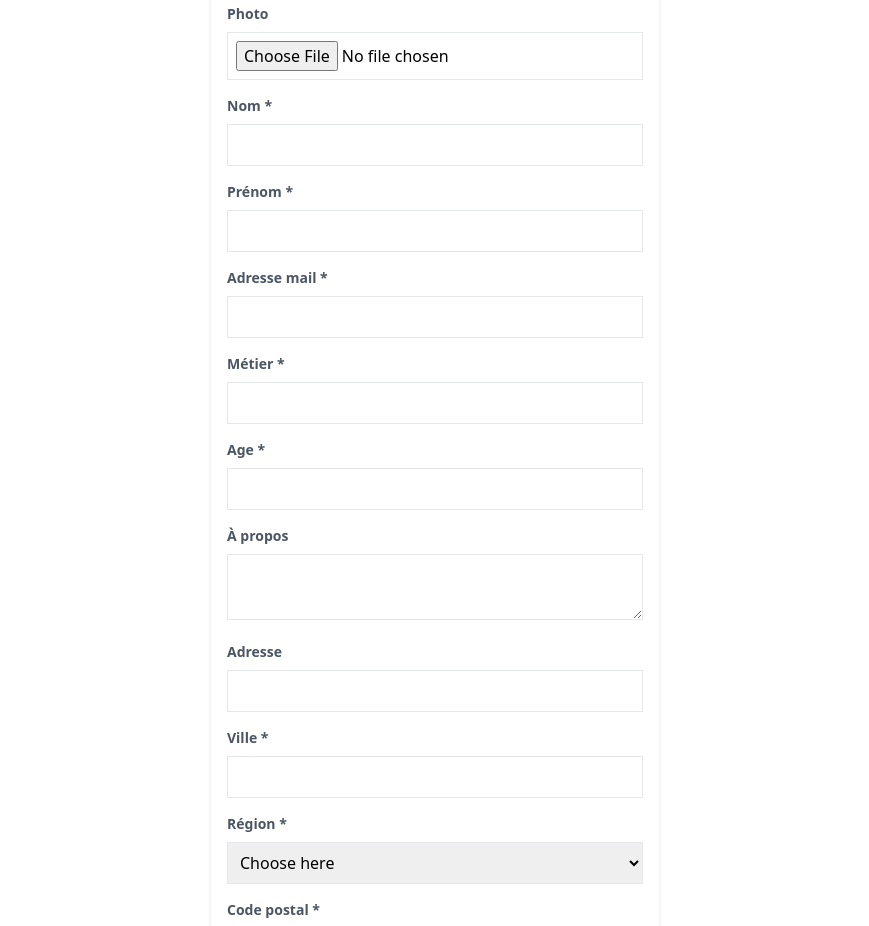
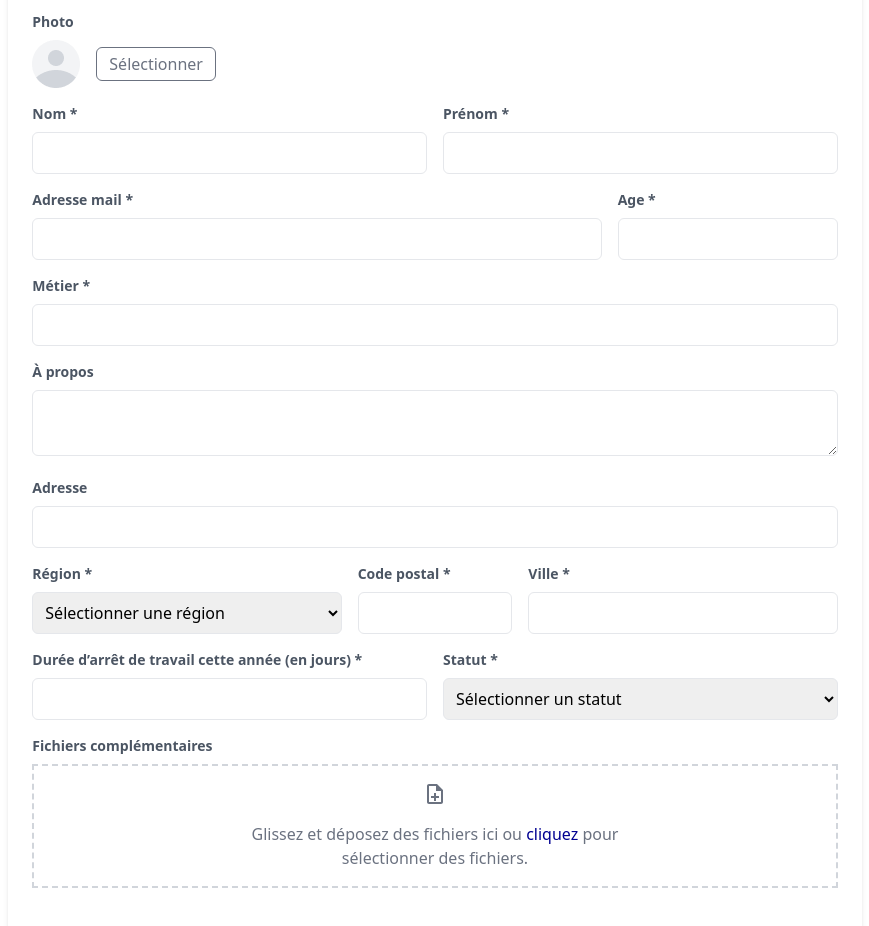
Before and after one commit to oayouub/Chatenay-Malabry--front, a React (Create React App) app in the folder chatenay-app/: page /form in a window 1280 px wide. Shown: the part 200-1126 px from the top of the page, without its empty margins (205-1074 px from the left). Built offline with nearby package versions, Linux system fonts and the light colour scheme.

Commit message:
:lipstick: Add form style

```diff
--- a/chatenay-app/src/Pages/FormPage.js
+++ b/chatenay-app/src/Pages/FormPage.js
@@ -2,15 +2,20 @@ import Navbar from "../components/Navbar";
 import Form from "../components/Form";
 
 const FormPage = () => {
+
+  const urlSearchString = window.location.search;
+  const params = new URLSearchParams(urlSearchString);
+  const id = params.get("id");
+
   return (
     <div>
       <Navbar />
       <div className="flex w-1280 p-7 gap-10 shadow-md mb-8">
         <h1 className="text-gray-900 font-inter font-bold text-3xl leading-9">
-          Ajouter un professionnel
+          {id ? "Modifier prenom" : "Ajouter un professionnel"}
         </h1>
       </div>
-      <Form />
+      <Form id={id} />
     </div>
   );
 };
--- a/chatenay-app/src/components/Form.js
+++ b/chatenay-app/src/components/Form.js
@@ -1,7 +1,10 @@
 import React, { useState, useRef } from "react";
 import DragAndDrop from "./form/DragAndDrop";
+import AvatarInput from "./form/AvatarInput";
 
-const Form = () => {
+import BaseAvatar from "../assets/baseAvatar.png";
+
+const Form = ({ id }) => {
   const [formData, setFormData] = useState({
     photo: null,
     nom: "",
@@ -19,6 +22,8 @@ const Form = () => {
     zoneDeDepot: [],
   });
 
+  const [selectedFile, setSelectedFile] = useState(null);
+
   const fileInputRef = useRef(null);
 
   const handleInputChange = (e) => {
@@ -35,6 +40,8 @@ const Form = () => {
       ...formData,
       [name]: Array.from(files),
     });
+    const file = e.target.files[0];
+    setSelectedFile(file);
   };
 
   const handleDrop = (e) => {
@@ -81,24 +88,17 @@ const Form = () => {
   return (
     <form
       onSubmit={handleSubmit}
-      className="max-w-md mx-auto p-4 bg-white rounded-md shadow-md"
+      className="mx-auto bg-white rounded-md shadow-md w-11/12 md:w-3/4 lg:w-2/3 transition-all mb-8"
     >
-      <div className="mb-4">
-        <label
-          htmlFor="photo"
-          className="block text-sm font-semibold text-gray-600"
-        >
-          Photo
-        </label>
-        <input
-          type="file"
-          name="photo"
-          id="photo"
-          onChange={handleFileChange}
-          className="mt-2 border p-2 w-full"
+      <div className="p-6">
+        <AvatarInput
+          avatar={formData.photo && id ? formData.photo : BaseAvatar}
+          handleFileChange={handleFileChange}
+          selectedFile={selectedFile}
         />
-      </div>
-      <div className="mb-4">
+
+        <div className="flex gap-4">
+          <div className="mb-4 w-1/2">
             <label
               htmlFor="nom"
               className="block text-sm font-semibold text-gray-600"
@@ -111,11 +111,11 @@ const Form = () => {
               id="nom"
               value={formData.nom}
               onChange={handleInputChange}
-          className="mt-2 border p-2 w-full"
+              className="mt-2 border p-2 w-full rounded-md"
               required
             />
           </div>
-      <div className="mb-4">
+          <div className="mb-4 w-1/2">
             <label
               htmlFor="prenom"
               className="block text-sm font-semibold text-gray-600"
@@ -128,11 +128,14 @@ const Form = () => {
               id="prenom"
               value={formData.prenom}
               onChange={handleInputChange}
-          className="mt-2 border p-2 w-full"
+              className="mt-2 border p-2 w-full rounded-md"
               required
             />
           </div>
-      <div className="mb-4">
+        </div>
+
+        <div className="flex gap-4">
+          <div className="mb-4 w-4/5">
             <label
               htmlFor="email"
               className="block text-sm font-semibold text-gray-600"
@@ -145,27 +148,11 @@ const Form = () => {
               id="email"
               value={formData.email}
               onChange={handleInputChange}
-          className="mt-2 border p-2 w-full"
+              className="mt-2 border p-2 w-full rounded-md"
               required
             />
           </div>
-      <div className="mb-4">
-        <label
-          htmlFor="metier"
-          className="block text-sm font-semibold text-gray-600"
-        >
-          Métier *
-        </label>
-        <input
-          type="text"
-          name="metier"
-          id="metier"
-          value={formData.metier}
-          onChange={handleInputChange}
-          className="mt-2 border p-2 w-full"
-          required
-        />
-      </div>
+
           <div className="mb-4">
             <label
               htmlFor="age"
@@ -179,11 +166,31 @@ const Form = () => {
               id="age"
               value={formData.age}
               onChange={handleInputChange}
-          className="mt-2 border p-2 w-full"
+              className="mt-2 border p-2 w-full rounded-md"
               required
             />
           </div>
-      <div className="mb-4">
+        </div>
+
+        <div className="mb-4 w-full">
+          <label
+            htmlFor="metier"
+            className="block text-sm font-semibold text-gray-600"
+          >
+            Métier *
+          </label>
+          <input
+            type="text"
+            name="metier"
+            id="metier"
+            value={formData.metier}
+            onChange={handleInputChange}
+            className="mt-2 border p-2 w-full rounded-md"
+            required
+          />
+        </div>
+
+        <div className="mb-4 w-full">
           <label
             htmlFor="aPropos"
             className="block text-sm font-semibold text-gray-600"
@@ -195,10 +202,11 @@ const Form = () => {
             id="aPropos"
             value={formData.aPropos}
             onChange={handleInputChange}
-          className="mt-2 border p-2 w-full"
+            className="mt-2 border p-2 w-full rounded-md"
           />
         </div>
-      <div className="mb-4">
+
+        <div className="mb-4 w-full">
           <label
             htmlFor="adresse"
             className="block text-sm font-semibold text-gray-600"
@@ -211,10 +219,62 @@ const Form = () => {
             id="adresse"
             value={formData.adresse}
             onChange={handleInputChange}
-          className="mt-2 border p-2 w-full"
+            className="mt-2 border p-2 w-full rounded-md"
           />
         </div>
-      <div className="mb-4">
+
+        <div className="flex gap-4 w-full md:flex-row flex-col">
+          <div className="mb-4 w-full md:w-2/5">
+            <label
+              htmlFor="region"
+              className="block text-sm font-semibold text-gray-600"
+            >
+              Région *
+            </label>
+            <select
+              name="region"
+              id="region"
+              value={formData.region}
+              onChange={handleInputChange}
+              className="mt-2 border p-2 w-full rounded-md"
+              required
+            >
+              <option value="" defaultValue={true} disabled hidden>
+                Sélectionner une région
+              </option>
+              <option value="Île-de-France">Île-de-France</option>
+              <option value="Hauts-de-France">Hauts-de-France</option>
+              <option value="Bourgogne-Franche-Comté">Bourgogne-Franche-Comté</option>
+              <option value="Nouvelle-Aquitaine">Nouvelle-Aquitaine</option>
+              <option value="Pays de la Loiredl">Pays de la Loire</option>
+              <option value="Occitanie">Occitanie</option>
+              <option value="Auvergne-Rhône-Alpes">Auvergne-Rhône-Alpes</option>
+              <option value="Provence-Alpes-Côte d'Azur">Provence-Alpes-Côte d'Azur</option>
+              <option value="Corse">Corse</option>
+              <option value="Bretagne">Bretagne</option>
+              <option value="Centre-Val de Loire">Centre-Val de Loire</option>
+              <option value="Grand Est">Grand Est</option>
+              <option value="Normandie">Normandie</option>
+            </select>
+          </div>
+          <div className="mb-4 w-full md:w-1/5">
+            <label
+              htmlFor="codePostal"
+              className="block text-sm font-semibold text-gray-600"
+            >
+              Code postal *
+            </label>
+            <input
+              type="number"
+              name="codePostal"
+              id="codePostal"
+              value={formData.codePostal}
+              onChange={handleInputChange}
+              className="mt-2 border p-2 w-full rounded-md"
+              required
+            />
+          </div>
+          <div className="mb-4 w-full md:w-2/5">
             <label
               htmlFor="ville"
               className="block text-sm font-semibold text-gray-600"
@@ -227,49 +287,14 @@ const Form = () => {
               id="ville"
               value={formData.ville}
               onChange={handleInputChange}
-          className="mt-2 border p-2 w-full"
+              className="mt-2 border p-2 w-full rounded-md"
               required
             />
           </div>
-      <div className="mb-4">
-        <label
-          htmlFor="region"
-          className="block text-sm font-semibold text-gray-600"
-        >
-          Région *
-        </label>
-        <select
-          name="region"
-          id="region"
-          value={formData.region}
-          onChange={handleInputChange}
-          className="mt-2 border p-2 w-full"
-          required
-        >
-          <option value="" defaultValue={true} disabled hidden>
-            Choose here
-          </option>
-          <option value="idf">Île-de-France</option>
-        </select>
         </div>
-      <div className="mb-4">
-        <label
-          htmlFor="codePostal"
-          className="block text-sm font-semibold text-gray-600"
-        >
-          Code postal *
-        </label>
-        <input
-          type="number"
-          name="codePostal"
-          id="codePostal"
-          value={formData.codePostal}
-          onChange={handleInputChange}
-          className="mt-2 border p-2 w-full"
-          required
-        />
-      </div>
-      <div className="mb-4">
+
+        <div className="flex gap-4 w-full md:flex-row flex-col">
+          <div className="mb-4 w-full md:w-1/2">
             <label
               htmlFor="dureeArretTravail"
               className="block text-sm font-semibold text-gray-600"
@@ -282,11 +307,11 @@ const Form = () => {
               id="dureeArretTravail"
               value={formData.dureeArretTravail}
               onChange={handleInputChange}
-          className="mt-2 border p-2 w-full"
+              className="mt-2 border p-2 w-full rounded-md"
               required
             />
           </div>
-      <div className="mb-4">
+          <div className="mb-4 w-full md:w-1/2">
             <label
               htmlFor="statut"
               className="block text-sm font-semibold text-gray-600"
@@ -298,16 +323,20 @@ const Form = () => {
               id="statut"
               value={formData.statut}
               onChange={handleInputChange}
-          className="mt-2 border p-2 w-full"
+              className="mt-2 border p-2 w-full rounded-md"
               required
             >
               <option value="" defaultValue={true} disabled hidden>
-            Choose here
+                Sélectionner un statut
               </option>
-          <option value="reconversion">Reconversion</option>
+              <option value="Reconversion">Reconversion</option>
+              <option value="En formation">En formation</option>
+              <option value="Actif.ve">Actif.ve</option>
             </select>
           </div>
-      <div className="mb-4">
+        </div>
+
+        <div className="mb-4 w-full">
           <label
             htmlFor="zoneDeDepot"
             className="block text-sm font-semibold text-gray-600"
@@ -324,12 +353,16 @@ const Form = () => {
             handleSelectFiles={handleSelectFiles}
           />
         </div>
+      </div>
+
+      <div className="bg-gray-200 py-3 px-5 flex justify-end rounded-b-sm">
         <button
           type="submit"
-        className="bg-blue-500 text-white px-4 py-2 rounded-md hover:bg-blue-600 focus:outline-none focus:shadow-outline-blue active:bg-blue-800"
+          className="bg-bleu text-white px-5 py-2 rounded-md focus:outline-none focus:shadow-outline-blue text-sm"
         >
-        Soumettre
+          Enregistrer
         </button>
+      </div>
     </form>
   );
 };
--- /dev/null
+++ b/chatenay-app/src/components/form/AvatarInput.js
@@ -0,0 +1,32 @@
+const AvatarInput = ({ avatar, handleFileChange, selectedFile }) => {
+  return (
+    <div className="mb-4">
+      <label
+        htmlFor="photo"
+        className="block text-sm font-semibold text-gray-600"
+      >
+        Photo
+      </label>
+      <div className="mt-2 flex items-center gap-4">
+        <img src={avatar} alt="Avatar" />
+        <label htmlFor="file-input" className="cursor-pointer">
+          <div className="text-gray-500 border border-gray-500 py-1 px-3 transition-all rounded-md hover:bg-gray-500 hover:text-white">
+            Sélectionner
+          </div>
+          <input
+            type="file"
+            name="photo"
+            id="file-input"
+            onChange={handleFileChange}
+            className="hidden"
+          />
+        </label>
+        {selectedFile && (
+          <span className="text-sm text-gray-500">{selectedFile.name}</span>
+        )}
+      </div>
+    </div>
+  );
+};
+
+export default AvatarInput;
--- a/chatenay-app/src/components/form/DragAndDrop.js
+++ b/chatenay-app/src/components/form/DragAndDrop.js
@@ -1,8 +1,18 @@
-const DragAndDrop = ({handleDrop, formData, handleDragOver, handleRemoveFile, handleClickFiles, handleSelectFiles, fileInputRef}) => {
+import NoteAddOutlinedIcon from "@mui/icons-material/NoteAddOutlined";
+
+const DragAndDrop = ({
+  handleDrop,
+  formData,
+  handleDragOver,
+  handleRemoveFile,
+  handleClickFiles,
+  handleSelectFiles,
+  fileInputRef,
+}) => {
   return (
     <>
       <div
-        className="drop-zone border-dashed border-2 border-gray-300 p-4 mt-2"
+        className="drop-zone border-dashed border-2 border-gray-300 p-4 mt-2 cursor-pointer"
         onDrop={handleDrop}
         onDragOver={handleDragOver}
       >
@@ -22,16 +32,19 @@ const DragAndDrop = ({handleDrop, formData, handleDragOver, handleRemoveFile, ha
             ))}
           </ul>
         ) : (
-          <p className="text-gray-500">
-            Glissez et déposez des fichiers ici ou{" "}
-            <span
-              className="file-select-text text-blue-500 cursor-pointer"
-              onClick={handleClickFiles}
-            >
-              cliquez
-            </span>{" "}
-            pour sélectionner des fichiers .
-          </p>
+          <div
+            className="flex justify-center flex-col gap-4"
+            onClick={handleClickFiles}
+          >
+            <NoteAddOutlinedIcon className="text-gray-500 mx-auto w-10 h-10" />
+            <p className="text-gray-500 w-1/2 mx-auto text-center">
+              Glissez et déposez des fichiers ici ou{" "}
+              <span className="file-select-text text-bleu cursor-pointer">
+                cliquez
+              </span>{" "}
+              pour sélectionner des fichiers.
+            </p>
+          </div>
         )}
       </div>
       <input
--- a/chatenay-app/src/index.css
+++ b/chatenay-app/src/index.css
@@ -1,3 +1,14 @@
 @tailwind base;
 @tailwind components;
 @tailwind utilities;
+
+input::-webkit-outer-spin-button,
+input::-webkit-inner-spin-button {
+  /* display: none; <- Crashes Chrome on hover */
+  -webkit-appearance: none;
+  margin: 0; /* <-- Apparently some margin are still there even though it's hidden */
+}
+
+input[type="number"] {
+  -moz-appearance: textfield; /* Firefox */
+}
--- a/chatenay-app/tailwind.config.js
+++ b/chatenay-app/tailwind.config.js
@@ -7,6 +7,8 @@ module.exports = {
     extend: {
       colors: {
         "primary": "#42ADB6",
+        "bleu": "#000091",
+
         secondary: {
           "text": 'gray-900'
         },
```
Also changed, not shown: chatenay-app/src/assets/baseAvatar.png (added). Lines whose indentation alone changed are shown as unchanged.
